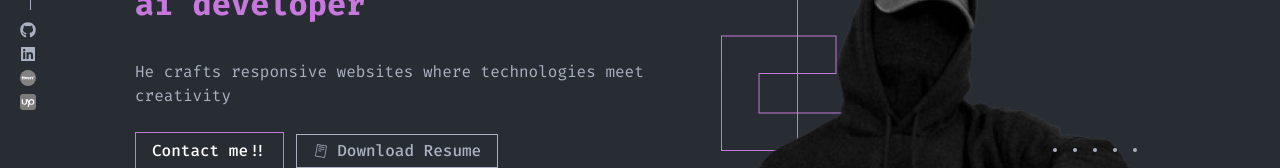
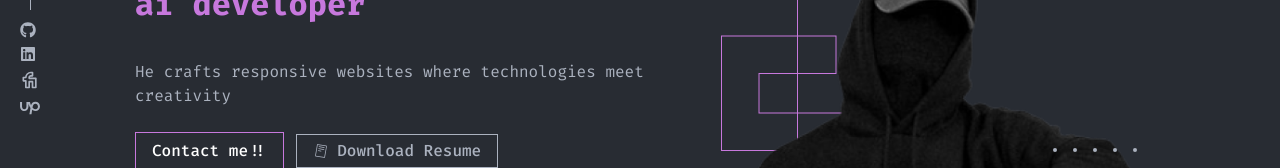
Before and after one commit to hozaifa4you/hozaifabinmasud, a Next.js app in the folder apps/frontend/: page / in a window 1280 px wide. Shown: the part 180-348 px from the top of the page. Built offline with nearby package versions, Linux system fonts and the light colour scheme.

Commit message:
Icons updated

```diff
--- a/apps/frontend/src/components/home/contact-section.tsx
+++ b/apps/frontend/src/components/home/contact-section.tsx
@@ -1,17 +1,19 @@
 import Link from 'next/link';
 import { ContentHeader } from './content-header';
 import {
-   FaFacebook,
+   FaFacebookF,
    FaGithub,
    FaXTwitter,
    FaWhatsapp,
    FaEnvelope,
-   FaLinkedin,
+   FaUpwork,
+   FaLinkedinIn,
 } from 'react-icons/fa6';
 import { DotGridIcon } from '../ui/icons';
 import { Input } from '../ui/input';
 import { Textarea } from '../ui/textarea';
 import { Button } from '../ui/button';
+import { TbBrandFiverr } from 'react-icons/tb';
 
 const ContactSection = () => {
    return (
@@ -92,7 +94,7 @@ const ContactSection = () => {
                            hozaifabinmasud@gmail.com
                         </p>
                         <p className="mt-1 inline-flex items-center gap-1.5">
-                           <FaWhatsapp className="size-5" /> +380 95 123 4567
+                           <FaWhatsapp className="size-5" /> +880 1918 780770
                         </p>
 
                         <ul className="mt-3 flex items-center gap-4">
@@ -109,7 +111,7 @@ const ContactSection = () => {
                                  href="https://www.linkedin.com/in/hozaifa-bin-masud-4b7835244/"
                                  target="_blank"
                               >
-                                 <FaLinkedin className="size-5" />
+                                 <FaLinkedinIn className="size-5" />
                               </Link>
                            </li>
                            <li>
@@ -117,7 +119,7 @@ const ContactSection = () => {
                                  href="https://facebook.com/hozaifa4you"
                                  target="_blank"
                               >
-                                 <FaFacebook className="size-5" />
+                                 <FaFacebookF className="size-5" />
                               </Link>
                            </li>
                            <li>
@@ -126,6 +128,22 @@ const ContactSection = () => {
                                  target="_blank"
                               >
                                  <FaXTwitter className="size-5" />
+                              </Link>
+                           </li>
+                           <li>
+                              <Link
+                                 href="https://www.upwork.com/freelancers/~01f0b1c3d4e5a6b7c8"
+                                 target="_blank"
+                              >
+                                 <FaUpwork className="size-5" />
+                              </Link>
+                           </li>
+                           <li>
+                              <Link
+                                 href="https://www.fiverr.com/hozaifa4you"
+                                 target="_blank"
+                              >
+                                 <TbBrandFiverr className="size-5" />
                               </Link>
                            </li>
                         </ul>
--- a/apps/frontend/src/components/navbar.tsx
+++ b/apps/frontend/src/components/navbar.tsx
@@ -4,7 +4,8 @@ import Link from 'next/link';
 import { Logo } from './logo';
 import { FaGithub, FaLinkedin } from 'react-icons/fa';
 import { cn } from '@/lib/utils';
-import Image from 'next/image';
+import { FaUpwork } from 'react-icons/fa6';
+import { TbBrandFiverr } from 'react-icons/tb';
 
 const menuItems = [
    { id: 1, name: 'home', sign: '#', link: '#home' },
@@ -81,13 +82,7 @@ const Navbar = () => {
                            href="https://www.fiverr.com/hozaifa4you"
                            target="_blank"
                         >
-                           <Image
-                              src="/assets/fiverr.svg"
-                              alt="Fiverr Logo"
-                              width={20}
-                              height={20}
-                              className="size-4 object-contain object-center grayscale-100"
-                           />
+                           <TbBrandFiverr className="size-5" />
                         </Link>
                      </li>
                      <li>
@@ -95,13 +90,7 @@ const Navbar = () => {
                            href="https://www.upwork.com/freelancers/~01361961bd46c0b936?mp_source=share"
                            target="_blank"
                         >
-                           <Image
-                              src="/assets/upwork.svg"
-                              alt="Upwork Logo"
-                              width={20}
-                              height={20}
-                              className="size-4 object-contain object-center grayscale-100"
-                           />
+                           <FaUpwork className="size-5" />
                         </Link>
                      </li>
                   </ul>
```
Also changed, not shown: apps/frontend/public/assets/fiverr.svg (deleted), apps/frontend/public/assets/upwork.svg (deleted).
